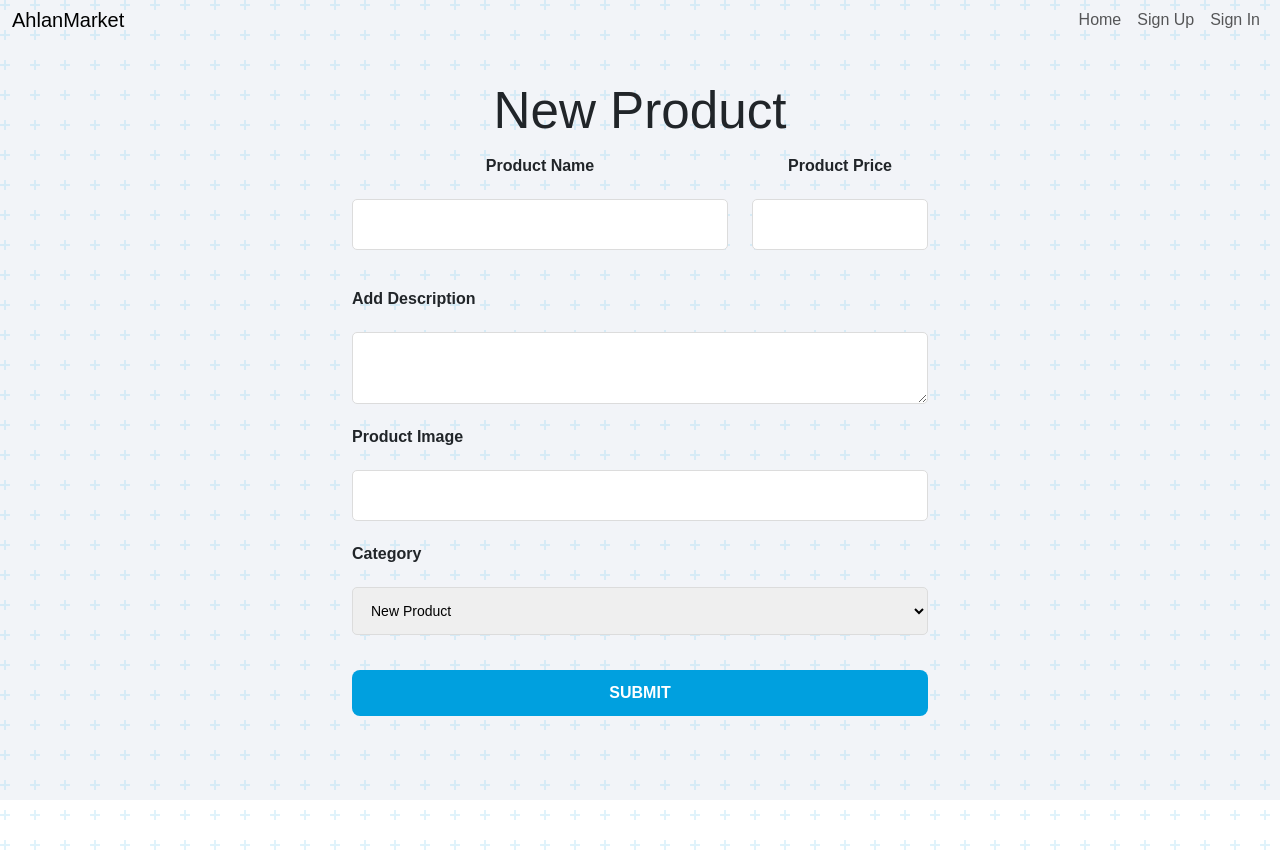
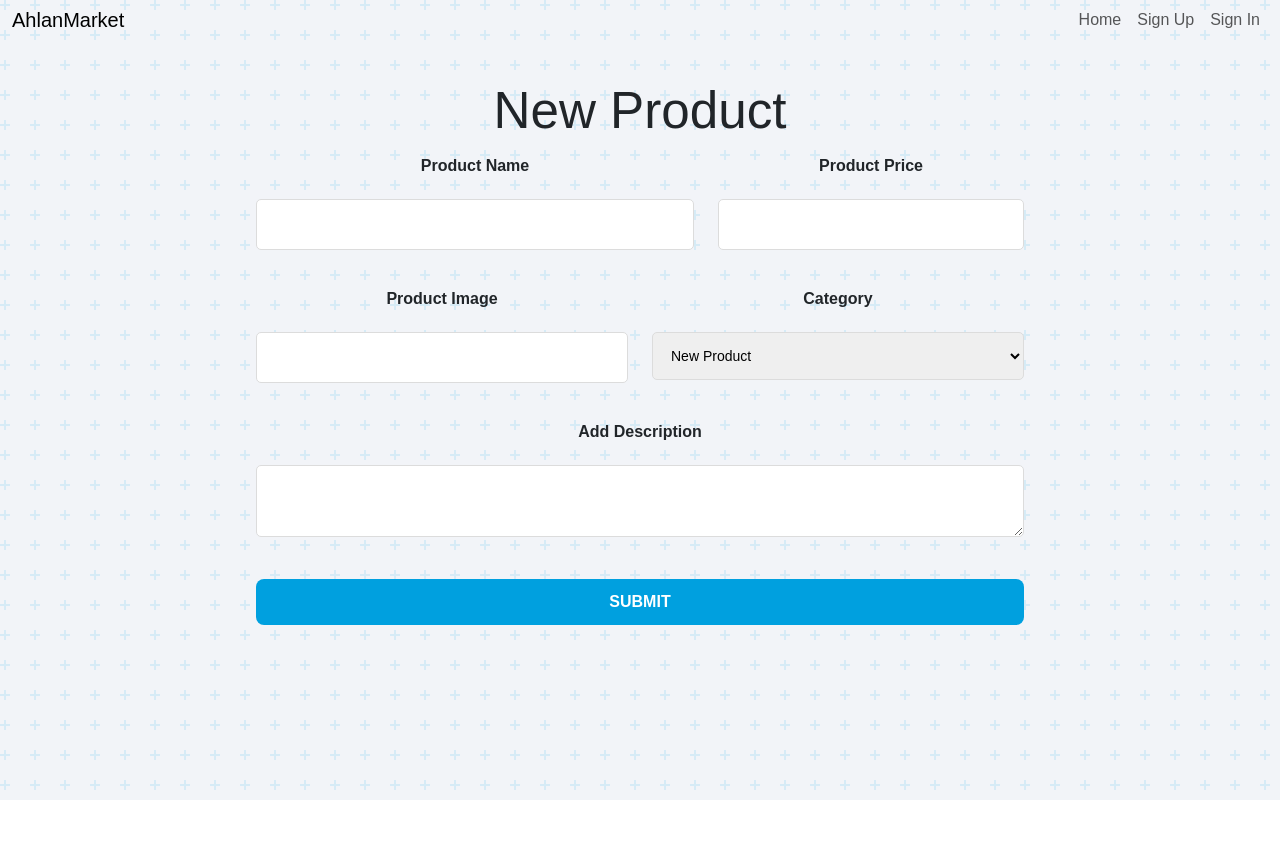
Before and after one commit to Haiderr89/Ahlan-Market-React-Front-End, a React (Vite) app: page /market/new in a window 1280 px wide. After the commit the page ends 800 px from the top, so only its background shows below. Built offline with nearby package versions, Linux system fonts and the light colour scheme; no server answers.

Commit message:
Done the form and now the functions

```diff
--- a/src/components/AddProduct/AddProduct.jsx
+++ b/src/components/AddProduct/AddProduct.jsx
@@ -2,11 +2,11 @@
 // import { AuthedUserContext } from "../../App";
 // import { useContext } from "react";
 import "bootstrap/dist/css/bootstrap.min.css";
-import '../../App.css';
-import { useState, useEffect } from 'react';
+import "../../App.css";
+import { useState, useEffect } from "react";
 import { useParams } from "react-router-dom";
-import * as marketService from '../../services/marketService';
-import styles from './marketService.module.css'
+import * as marketService from "../../services/marketService";
+import styles from "./marketService.module.css";
 
 const addProduct = (props) => {
   const [formData, setFormData] = useState({
@@ -14,7 +14,7 @@ const addProduct = (props) => {
     price: "",
     description: "",
     image: "",
-      category: ""
+    category: "",
   });
 
   const { productId } = useParams();
@@ -41,14 +41,11 @@ const addProduct = (props) => {
   };
 
   return (
-
     <main className={styles.container}>
       <h1>{productId ? "Edit Product" : "New Product"}</h1>
       <form onSubmit={handleSubmit} class="needs-validation">
-
         <div class="row">
-
-  <div class="col-md-8 mb-3">
+          <div class="col-md-7 mb-3">
             <label htmlFor="title-input">Product Name</label>
             <input
               required
@@ -59,7 +56,7 @@ const addProduct = (props) => {
               onChange={handleChange}
             />
           </div>
-    <div class="col-md-4 mb-3">
+          <div class="col-md-5 mb-3">
             <label htmlFor="text-input">Product Price</label>
             <input
               required
@@ -71,16 +68,9 @@ const addProduct = (props) => {
             />
           </div>
         </div>
-            <label htmlFor="text-input">Add Description</label>
-          <textarea
-            required
-            type="text"
-            name="description"
-            id="text-input"
-            value={formData.description}
-            onChange={handleChange}
-          />
 
+        <div class="row">
+          <div class="col-md-6 mb-3">
             <label htmlFor="text-input">Product Image</label>
             <input
               required
@@ -90,7 +80,8 @@ const addProduct = (props) => {
               value={formData.image}
               onChange={handleChange}
             />
-
+          </div>
+          <div class="col-md-6 mb-3">
             <label htmlFor="category-input">Category</label>
             <select
               required
@@ -103,15 +94,21 @@ const addProduct = (props) => {
               <option value="Used Product">Used Product</option>
               <option value="Service">Service</option>
             </select>
+          </div>
+        </div>
+        <label htmlFor="text-input">Add Description</label>
+        <textarea
+          required
+          type="text"
+          name="description"
+          id="text-input"
+          value={formData.description}
+          onChange={handleChange}
+        />
         <button type="submit">SUBMIT</button>
-
-
       </form>
-
     </main>
-
   );
-
 };
 
 export default addProduct;
--- a/src/components/AddProduct/marketService.module.css
+++ b/src/components/AddProduct/marketService.module.css
@@ -40,15 +40,18 @@
   }
 
 
-  form{
+  /* form{
     width: 45vw;
     display: flex;
     flex-wrap: wrap;
     flex-direction: row;
-  }
+  } */
 
-  /* .div1{
-    width: 45vw;
-    display: flex;
-    flex-wrap: wrap;
-  } */
+ form{
+  width: 60vw;
+  height: 60vh;
+ }
+
+ main{
+max-height: fit-content;
+}
```
Lines whose indentation alone changed are shown as unchanged.
